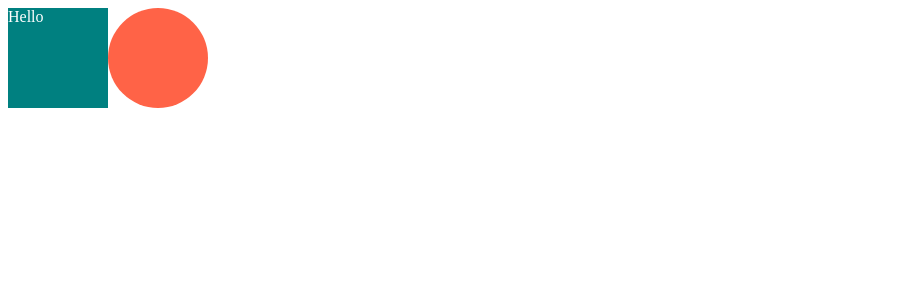
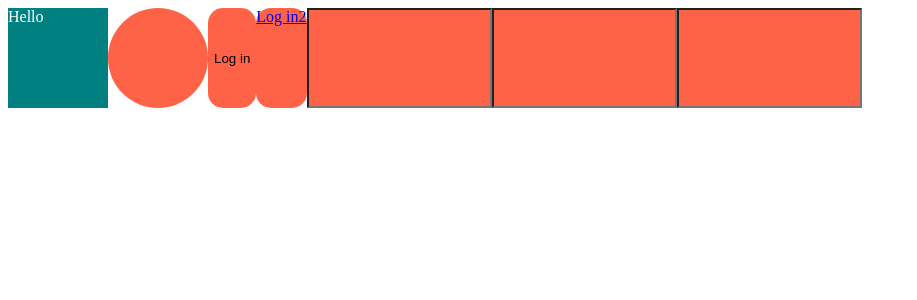
Before and after one commit to hyungjun-tech01/react-masterclass, a React (Create React App) app: page / in a window 1280 px wide. Shown: the top 300 px of the page, without its empty margins (0-917 px from the left). Built offline with nearby package versions, Linux system fonts and the light colour scheme.

Commit message:
button tag를 a tag로 변경, input tag의 속성 추가

```diff
--- a/src/App.js
+++ b/src/App.js
@@ -6,7 +6,7 @@ import styled from "styled-components";
 // pixel 은 px로 표기 함.
 // backgroundColor -> background-color
 // backtik으로 묶어야 함. ``
-// 오타 수정이 자동으로 안됨
+// 자동 완성이 안됨
 const Father = styled.div`
   display :flex ;
   `;
@@ -25,6 +25,20 @@ const Circle = styled(Box)`
 const Text = styled.span`
   color : white;
 `;
+// button tag의 변경 button -> a
+const Button = styled.button`
+  background-color : tomato;
+  border:0;
+  border-radius : 15px
+`;
+//maxLength , required 를 style안에 세팅하면 동작을 안함.. 이건 style이 아님.
+// 즉 input tag의 속성을 정의 할 수 있음 .attrs
+const Input = styled.input.attrs({required:true , maxLength:10})`
+  background-color : tomato;
+  required:true;
+  maxLength:10
+`;
+
 function App() {
   return (
     <Father>
@@ -32,8 +46,13 @@ function App() {
         <Text>Hello</Text>
       </Box>
       <Circle bgColor="tomato"/>
-     </Father>
+      <Button> Log in </Button>
+      <Button as="a" href="/"> Log in2 </Button>
+
+      <Input required/>
+      <Input />
+      <Input />
+    </Father>
   );
 }
-
 export default App;
```
